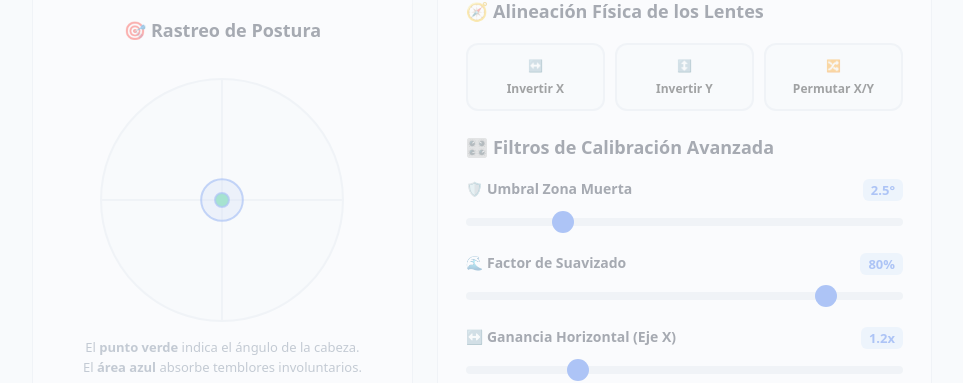
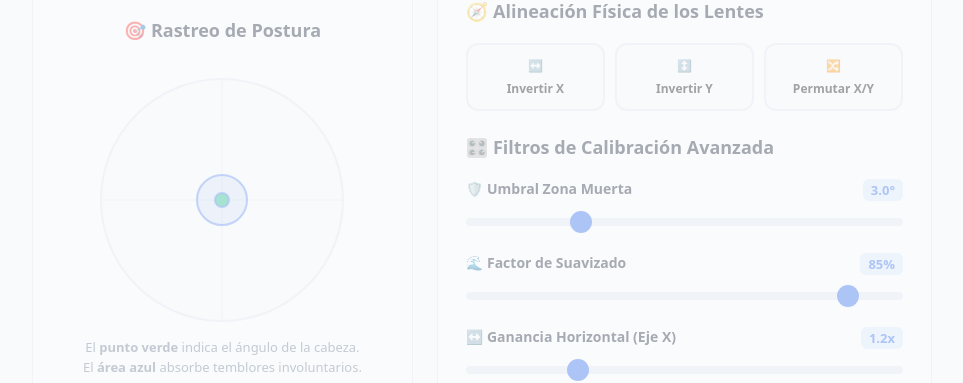
Before and after one commit to gbtox/airmouse, a plain HTML site: page index.html in a window 1280 px wide. Shown: the part 210-593 px from the top of the page, without its empty margins (158-1121 px from the left). Drawn offline with Linux system fonts and the light colour scheme.

Commit message:
Adjust calibration defaults
Co-authored-by: Copilot <223556219+Copilot@users.noreply.github.com>

```diff
--- a/index.html
+++ b/index.html
@@ -70,12 +70,12 @@
 
       <h2>🎛️ Filtros de Calibración Avanzada</h2>
       <div class="control-group">
-        <div class="control-header"><span>🛡️ Umbral Zona Muerta</span><span id="lblDeadzone" class="control-value">2.5°</span></div>
-        <input type="range" id="deadzone" min="0" max="12" step="0.5" value="2.5">
+        <div class="control-header"><span>🛡️ Umbral Zona Muerta</span><span id="lblDeadzone" class="control-value">3.0°</span></div>
+        <input type="range" id="deadzone" min="0" max="12" step="0.5" value="3.0">
       </div>
       <div class="control-group">
-        <div class="control-header"><span>🌊 Factor de Suavizado</span><span id="lblSmooth" class="control-value">80%</span></div>
-        <input type="range" id="smooth" min="0" max="0.95" step="0.05" value="0.80">
+        <div class="control-header"><span>🌊 Factor de Suavizado</span><span id="lblSmooth" class="control-value">85%</span></div>
+        <input type="range" id="smooth" min="0" max="0.95" step="0.05" value="0.85">
       </div>
       <div class="control-group">
         <div class="control-header"><span>↔️ Ganancia Horizontal (Eje X)</span><span id="lblSensX" class="control-value">1.2x</span></div>
@@ -93,7 +93,7 @@
   let port;
   let reader;
   let inputBuffer = "";
-  let currentDeadzone = 2.5;
+  let currentDeadzone = 3.0;
   let headX = 0, headY = 0;
   let axisState = [0, 0, 0];
   let isPausedState = 0;
@@ -104,7 +104,7 @@
   function drawRadar() {
     const cx = canvas.width / 2, cy = canvas.height / 2;
     ctx.clearRect(0, 0, canvas.width, canvas.height);
-    ctx.strokeStyle = "#cbd5e1"; ctx.lineWidth = 1;
+    ctx.strokeStyle = "#e2e8f0"; ctx.lineWidth = 1;
     ctx.beginPath(); ctx.moveTo(cx, 0); ctx.lineTo(cx, canvas.height); ctx.moveTo(0, cy); ctx.lineTo(canvas.width, cy); ctx.stroke();
 
     const radius = Math.max(6, (currentDeadzone / 12) * 100);
@@ -127,7 +127,6 @@
       badge.innerText = "Conectado por USB"; badge.classList.add('connected');
       document.getElementById('mainPanel').classList.remove('disabled-panel');
 
-      // Solicitar la configuración actual guardada en la Flash al conectar
       await sendSerial("GET");
       readLoop();
     } catch (err) {
```
